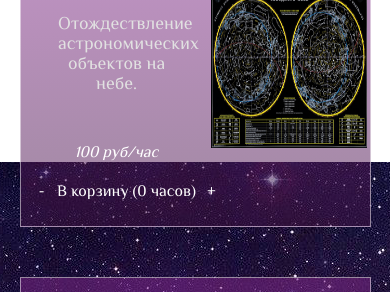
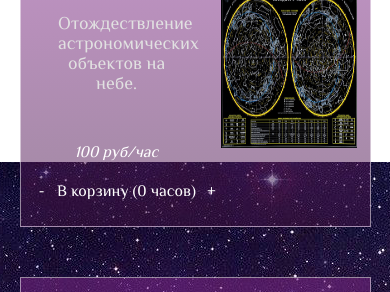
Before and after one commit to maflrnsk/kursach, a plain HTML site: page research.html in a window 390 px wide. Shown: the part 229-521 px from the top of the page. Drawn offline with nearby package versions, Linux system fonts and the light colour scheme.

Commit message:
Update research.css

```diff
--- a/research.css
+++ b/research.css
@@ -119,7 +119,7 @@ main {
        right: -15px;
         top: 40px;
         height: 10em;
-        width: 10em;
+        width: 8.5em;
     }
     #to-cart {
         left: 50vw;
```
